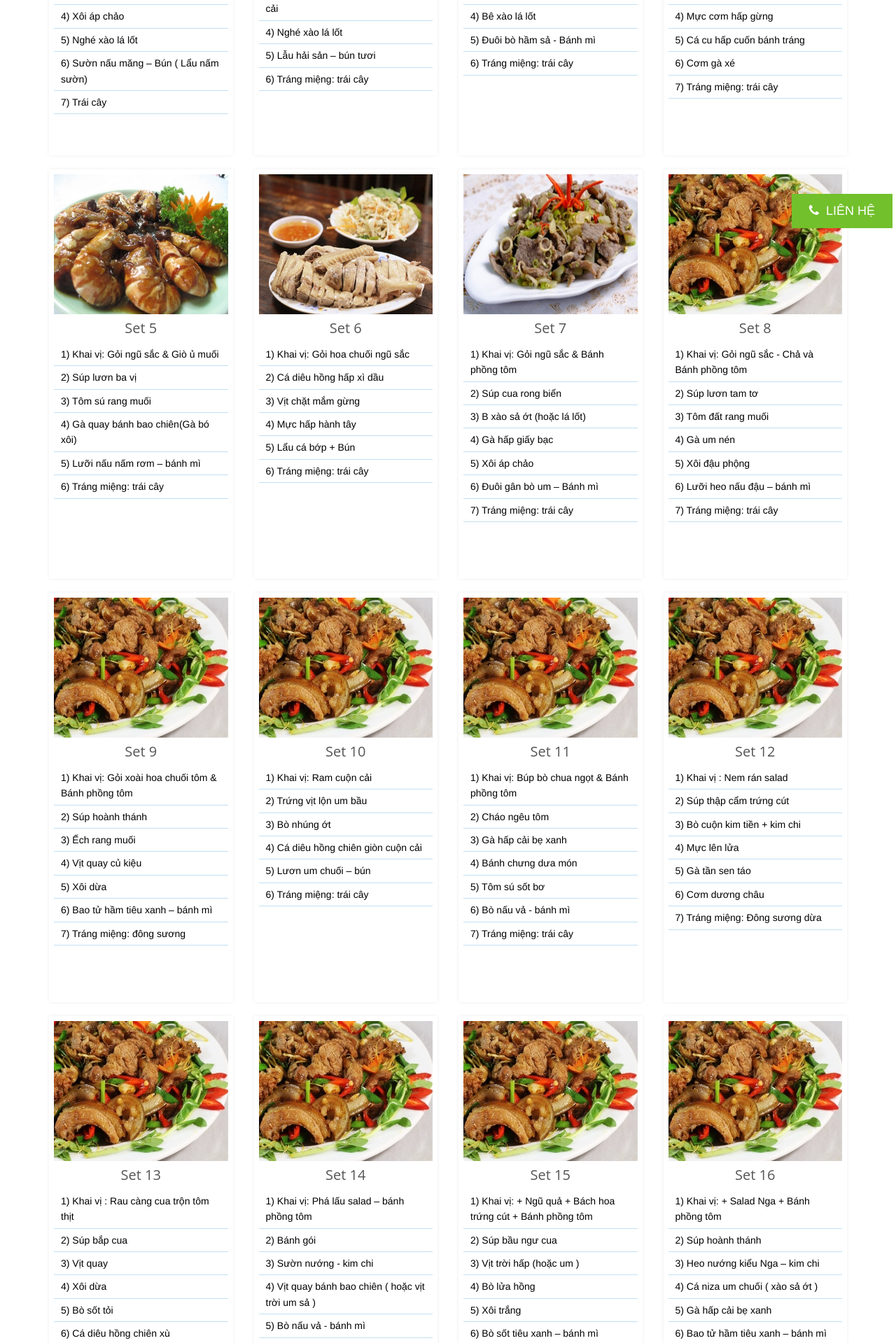
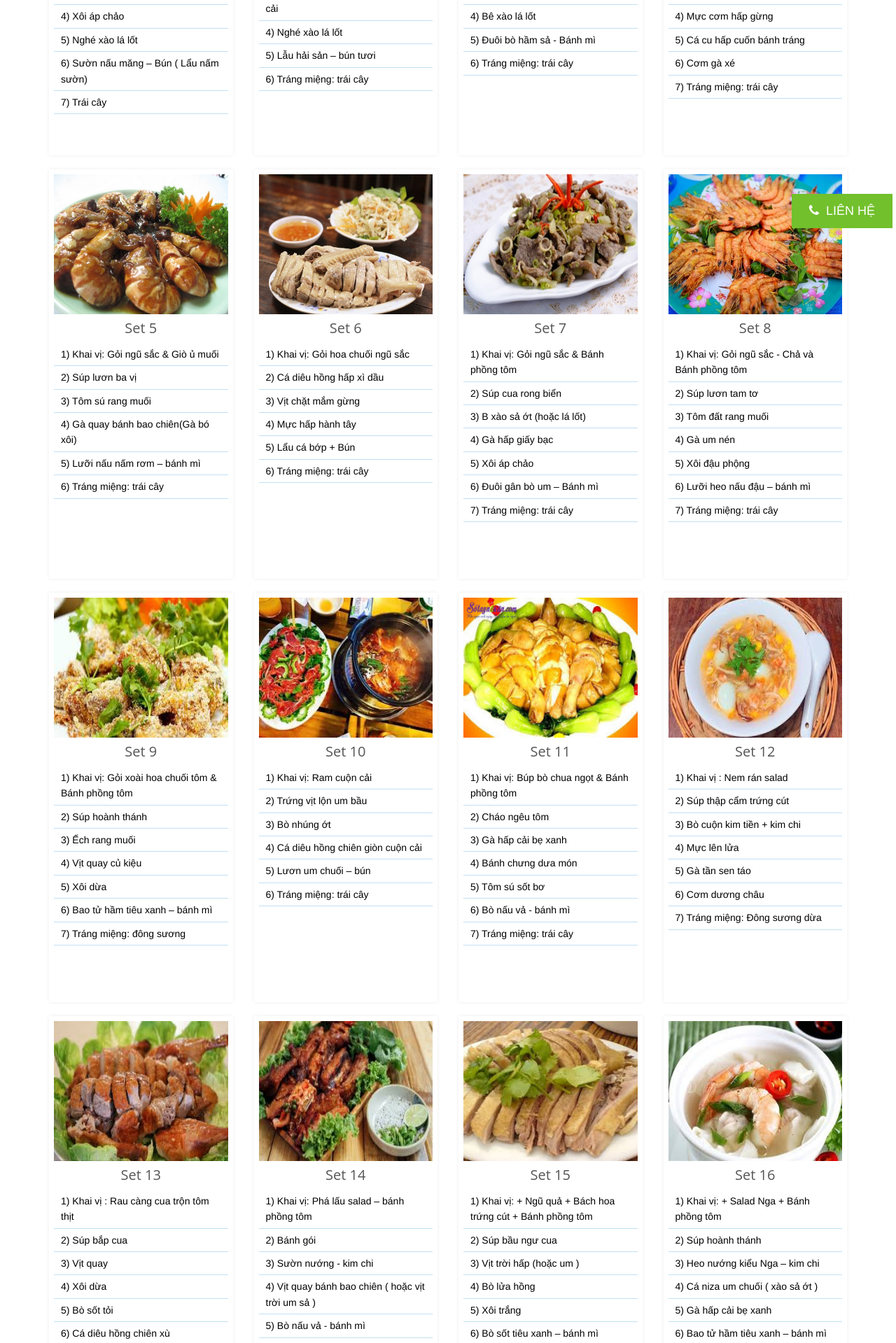
Before and after one commit to nguyenpc/thuybodanang, a Jekyll site: the page built from menu100.html, in a window 1280 px wide. Shown: the part 569-2488 px from the top of the page at 70% size. Built offline with Jekyll 4.4.1, drawn with Linux system fonts in a browser that asks for light colours.

Commit message:
Update menu100.html

```diff
--- a/menu100.html
+++ b/menu100.html
@@ -171,7 +171,7 @@ permalink: thuc-don-tiec-100-000.html
       <div class="thumbnails thumbnail-style thumbnail-kenburn pricing-table-v1">
         <div class="thumbnail-menu">
           <div class="overflow-hidden">
-            <img class="img-responsive" src="img/menu/detail/100-8-heo-rung.jpg" alt="">
+            <img class="img-responsive" src="img/menu/detail/100-08-tom-dat-rang-muoi.jpg" alt="">
           </div>
         </div>
         <div class="caption pricing-v1 pricing-v1-blue">
@@ -194,7 +194,7 @@ permalink: thuc-don-tiec-100-000.html
       <div class="thumbnails thumbnail-style thumbnail-kenburn pricing-table-v1">
         <div class="thumbnail-menu">
           <div class="overflow-hidden">
-            <img class="img-responsive" src="img/menu/detail/100-8-heo-rung.jpg" alt="">
+            <img class="img-responsive" src="img/menu/detail/100-09-ech-rang-muoi.jpg" alt="">
           </div>
         </div>
         <div class="caption pricing-v1 pricing-v1-blue">
@@ -217,7 +217,7 @@ permalink: thuc-don-tiec-100-000.html
       <div class="thumbnails thumbnail-style thumbnail-kenburn pricing-table-v1">
         <div class="thumbnail-menu">
           <div class="overflow-hidden">
-            <img class="img-responsive" src="img/menu/detail/100-8-heo-rung.jpg" alt="">
+            <img class="img-responsive" src="img/menu/detail/100-10-bo-nhung-ot.jpg" alt="">
           </div>
         </div>
         <div class="caption pricing-v1 pricing-v1-blue">
@@ -239,7 +239,7 @@ permalink: thuc-don-tiec-100-000.html
       <div class="thumbnails thumbnail-style thumbnail-kenburn pricing-table-v1">
         <div class="thumbnail-menu">
           <div class="overflow-hidden">
-            <img class="img-responsive" src="img/menu/detail/100-8-heo-rung.jpg" alt="">
+            <img class="img-responsive" src="img/menu/detail/100-11-ga-hap-cai-be-xanh.jpg" alt="">
           </div>
         </div>
         <div class="caption pricing-v1 pricing-v1-blue">
@@ -262,7 +262,7 @@ permalink: thuc-don-tiec-100-000.html
       <div class="thumbnails thumbnail-style thumbnail-kenburn pricing-table-v1">
         <div class="thumbnail-menu">
           <div class="overflow-hidden">
-            <img class="img-responsive" src="img/menu/detail/100-8-heo-rung.jpg" alt="">
+            <img class="img-responsive" src="img/menu/detail/100-12-sup-thap-cam.jpg" alt="">
           </div>
         </div>
         <div class="caption pricing-v1 pricing-v1-blue">
@@ -285,7 +285,7 @@ permalink: thuc-don-tiec-100-000.html
       <div class="thumbnails thumbnail-style thumbnail-kenburn pricing-table-v1">
         <div class="thumbnail-menu">
           <div class="overflow-hidden">
-            <img class="img-responsive" src="img/menu/detail/100-8-heo-rung.jpg" alt="">
+            <img class="img-responsive" src="img/menu/detail/100-13-vit-quay.jpg" alt="">
           </div>
         </div>
         <div class="caption pricing-v1 pricing-v1-blue">
@@ -310,7 +310,7 @@ permalink: thuc-don-tiec-100-000.html
       <div class="thumbnails thumbnail-style thumbnail-kenburn pricing-table-v1">
         <div class="thumbnail-menu">
           <div class="overflow-hidden">
-            <img class="img-responsive" src="img/menu/detail/100-8-heo-rung.jpg" alt="">
+            <img class="img-responsive" src="img/menu/detail/100-14-suon-nuong.jpg" alt="">
           </div>
         </div>
         <div class="caption pricing-v1 pricing-v1-blue">
@@ -332,7 +332,7 @@ permalink: thuc-don-tiec-100-000.html
       <div class="thumbnails thumbnail-style thumbnail-kenburn pricing-table-v1">
         <div class="thumbnail-menu">
           <div class="overflow-hidden">
-            <img class="img-responsive" src="img/menu/detail/100-8-heo-rung.jpg" alt="">
+            <img class="img-responsive" src="img/menu/detail/100-15-vit-troi-hap.jpg" alt="">
           </div>
         </div>
         <div class="caption pricing-v1 pricing-v1-blue">
@@ -359,7 +359,7 @@ permalink: thuc-don-tiec-100-000.html
       <div class="thumbnails thumbnail-style thumbnail-kenburn pricing-table-v1">
         <div class="thumbnail-menu">
           <div class="overflow-hidden">
-            <img class="img-responsive" src="img/menu/detail/100-8-heo-rung.jpg" alt="">
+            <img class="img-responsive" src="img/menu/detail/100-16-sup-hoanh-thanh.jpg" alt="">
           </div>
         </div>
         <div class="caption pricing-v1 pricing-v1-blue">
@@ -385,7 +385,7 @@ permalink: thuc-don-tiec-100-000.html
       <div class="thumbnails thumbnail-style thumbnail-kenburn pricing-table-v1">
         <div class="thumbnail-menu">
           <div class="overflow-hidden">
-            <img class="img-responsive" src="img/menu/detail/100-8-heo-rung.jpg" alt="">
+            <img class="img-responsive" src="img/menu/detail/100-17-ga-quay-banh-bao-chien.jpg" alt="">
           </div>
         </div>
         <div class="caption pricing-v1 pricing-v1-blue">
```
